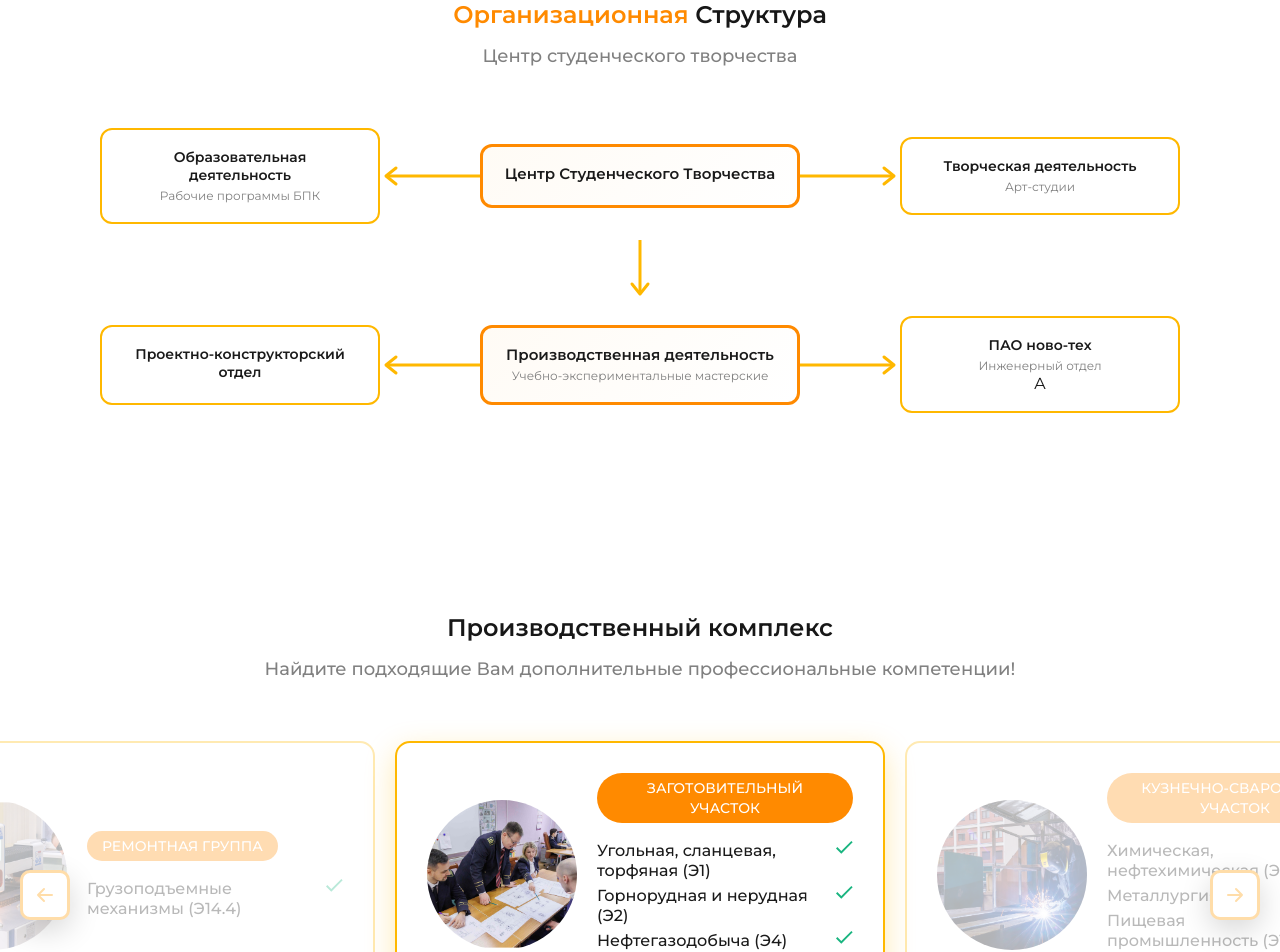
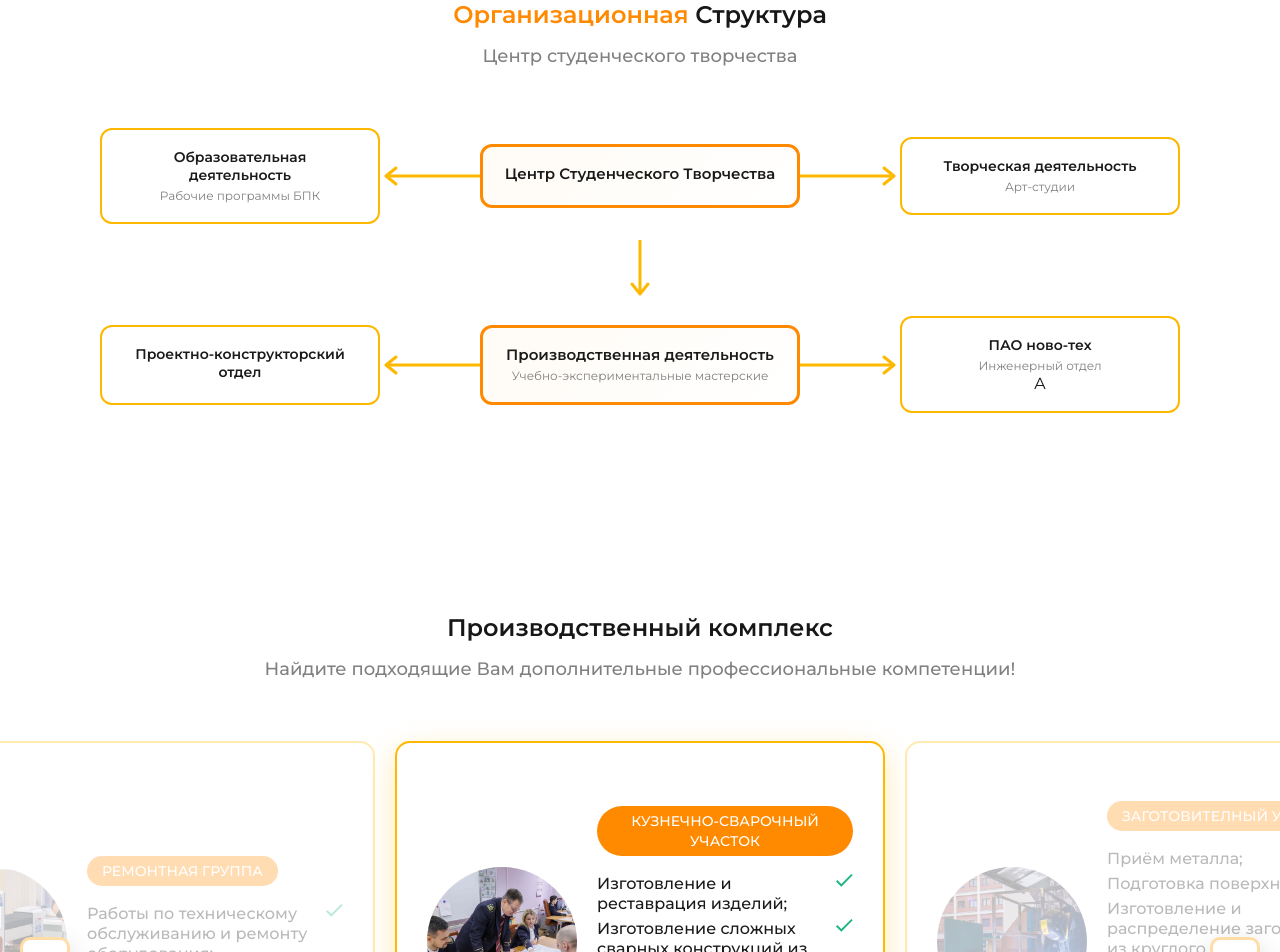
Before and after one commit to AAAlex2001/UEM, a Next.js app in the folder frontend/: page / in a window 1280 px wide. Shown: the top 952 px of the page. Built offline with nearby package versions, Linux system fonts and the light colour scheme.

Commit message:
текстовка

```diff
--- a/frontend/src/app/landing/DPK/DPK.tsx
+++ b/frontend/src/app/landing/DPK/DPK.tsx
@@ -11,23 +11,23 @@ import Image from "next/image";
 const industries = [
   {
     id: 1,
-    title: "ЗАГОТОВИТЕЛЬНЫЙ УЧАСТОК",
+    title: "КУЗНЕЧНО-СВАРОЧНЫЙ УЧАСТОК",
     description: [
-      "Угольная, сланцевая, торфяная (Э1)",
-      "Горнорудная и нерудная (Э2)",
-      "Нефтегазодобыча (Э4)",
-      "Геологоразведка (Э6)"
+      "Изготовление и реставрация изделий;",
+      "Изготовление сложных сварных конструкций из деталей и заготовок с использованием \n" +
+      "различных методов сварки в зависимости от материалов и типов соединений"
     ],
       photo: "/DPK_1.png",
   },
   {
     id: 2,
-    title: "КУЗНЕЧНО-СВАРОЧНЫЙ УЧАСТОК",
+    title: "ЗАГОТОВИТЕЛНЫЙ УЧАСТОК",
     description: [
-      "Химическая, нефтехимическая (Э7)",
-      "Металлургия (Э13)",
-      "Пищевая промышленность (Э10)",
-      "Переработка сырья (Э15)"
+      "Приём металла;",
+      "Подготовка поверхности;",
+      "Изготовление и распределение заготовок из круглого и профильного металлопроката \n" +
+      "в основные производственные цеха;",
+      "Рубка и лазерная резка листового материала"
     ],
       photo: "/DPK_2.png",
   },
@@ -35,10 +35,9 @@ const industries = [
     id: 3,
     title: "СЛЕСАРНЫЙ УЧАСТОК",
     description: [
-      "Трубопроводный транспорт (Э5)",
-      "Нефтепродуктообеспечение (Э8)",
-      "Газоснабжение (Э11)",
-      "Канатные дороги (Э14.1, Э14.2)"
+      "Сборка функционально законченных изделий, стендов, макетов и узлов;",
+      "Выполнение доводочных и притирочных работ;",
+      "Разметка и  подготовка деталей к сварке"
     ],
       photo: "/DPK_3.png",
   },
@@ -46,9 +45,8 @@ const industries = [
     id: 4,
     title: "ТОКАРНО-ФРЕЗЕРНЫЙ УЧАСТОК",
     description: [
-      "Тепло- и электроэнергетика (Э12)",
-      "Взрывчатые материалы (Э3.1, Э3.2)",
-      "Водоподготовка (Э9)"
+      "Токарная и фрезерная обработка цилиндрических , плоских и фасонных поверхностей \n" +
+      "заготовок, деталей и изделий из различных материалов"
     ],
     photo: "/DPK_4.png",
   },
@@ -56,7 +54,10 @@ const industries = [
     id: 5,
     title: "СТОЛЯРНЫЙ УЧАСТОК",
     description: [
-      "Грузоподъемные механизмы (Э14.4)"
+      "Изготовление и реставрация деревянных изделий;",
+      "Механическая обработка древесины;",
+      "Установка готовых элементов с их подгонкой в готовые стенды, устройства, \n" +
+      "художественные изделия"
     ],
     photo: "/DPK_5.png",
   },
@@ -64,7 +65,10 @@ const industries = [
     id: 6,
     title: "УЧАСТОК АДДИТИВНЫХ ТЕХНОЛОГИЙ",
     description: [
-      "Грузоподъемные механизмы (Э14.4)"
+      "Изготовление объектов методом 3D печати;",
+      "Выполнение 3D сканирования объектов для создания 3-х мерных моделей;",
+      "Поверхностная гравировка и маркировка металлических изделий на лазерном \n" +
+      "гравере"
     ],
     photo: "/DPK_6.png",
   },
@@ -72,7 +76,9 @@ const industries = [
     id: 7,
     title: "ЮВЕЛИРНЫЙ УЧАСТОК",
     description: [
-      "Грузоподъемные механизмы (Э14.4)"
+      "Сборка и монтировка простых ювелирных изделий;",
+      "Пайка изделий различными способами;",
+      "Полировка изделий"
     ],
     photo: "/DPK_6.png",
   },
@@ -80,7 +86,11 @@ const industries = [
     id: 8,
     title: "КАМНЕРЕЗНЫЙ УЧАСТОК",
     description: [
-      "Грузоподъемные механизмы (Э14.4)"
+      "Изготовления предметов интерьера;",
+      "Художественная резьба по камню, флористика, анималистка, блокированная \n" +
+      "скульптура;",
+      "Инкрустация;",
+      "Различные виды мозаики из камня"
     ],
     photo: "/DPK_6.png",
   },
@@ -88,7 +98,10 @@ const industries = [
     id: 9,
     title: "ЛИТЕЙНАЯ МАСТЕРСКАЯ",
     description: [
-      "Грузоподъемные механизмы (Э14.4)"
+      "Декоративные и защитные покрытия на поверхности художественных изделий;",
+      "Изготовление изделий в технике металлопластики;",
+      "Декоративное патинирование и оксидирование;",
+      "Художественное чернение ювелирных изделий"
     ],
     photo: "/DPK_6.png",
   },
@@ -96,7 +109,9 @@ const industries = [
     id: 10,
     title: "УЧАСТОК ДИАГНОСТИКИ И ОРГАНИКИ КАМНЕСАМОЦВЕТНОГО СЫРЬЯ",
     description: [
-      "Грузоподъемные механизмы (Э14.4)"
+      "Обработка и огранка цветных и поделочных камней;",
+      "Определение, оценка и сертификация драгоценных  и поделочных камней;",
+      "Экспертиза ювелирных изделий, драгоценных камней и предметов антиквариата"
     ],
     photo: "/DPK_6.png",
   },
@@ -104,7 +119,11 @@ const industries = [
     id: 11,
     title: "ЭМАЛЬЕРНЫЙ УЧАСТОК",
     description: [
-      "Грузоподъемные механизмы (Э14.4)"
+      "Подготовка изделия к декоративным покрытиям;",
+      "Нанесения эмалей в различных техниках;",
+      "Сушка и обжиг эмалей;",
+      "Роспись эмалевыми красками;",
+      "Финишная обработка изделия после эмалирования"
     ],
     photo: "/DPK_6.png",
   },
@@ -112,7 +131,8 @@ const industries = [
     id: 12,
     title: "УЧАСТОК КАМНЕОБРАБОТКИ",
     description: [
-      "Грузоподъемные механизмы (Э14.4)"
+      "Распиловка образцов из различных  на камнерезных станках;",
+      "Изготовление шлифов, аншлифов и ППШ"
     ],
     photo: "/DPK_6.png",
   },
@@ -120,7 +140,8 @@ const industries = [
     id: 13,
     title: "РЕМОНТНАЯ ГРУППА",
     description: [
-      "Грузоподъемные механизмы (Э14.4)"
+      "Работы по техническому обслуживанию и ремонту оборудования;",
+      "Сборка, монтаж и демонтаж  узлов, механизмов и устройств"
     ],
     photo: "/DPK_6.png",
   },
```
